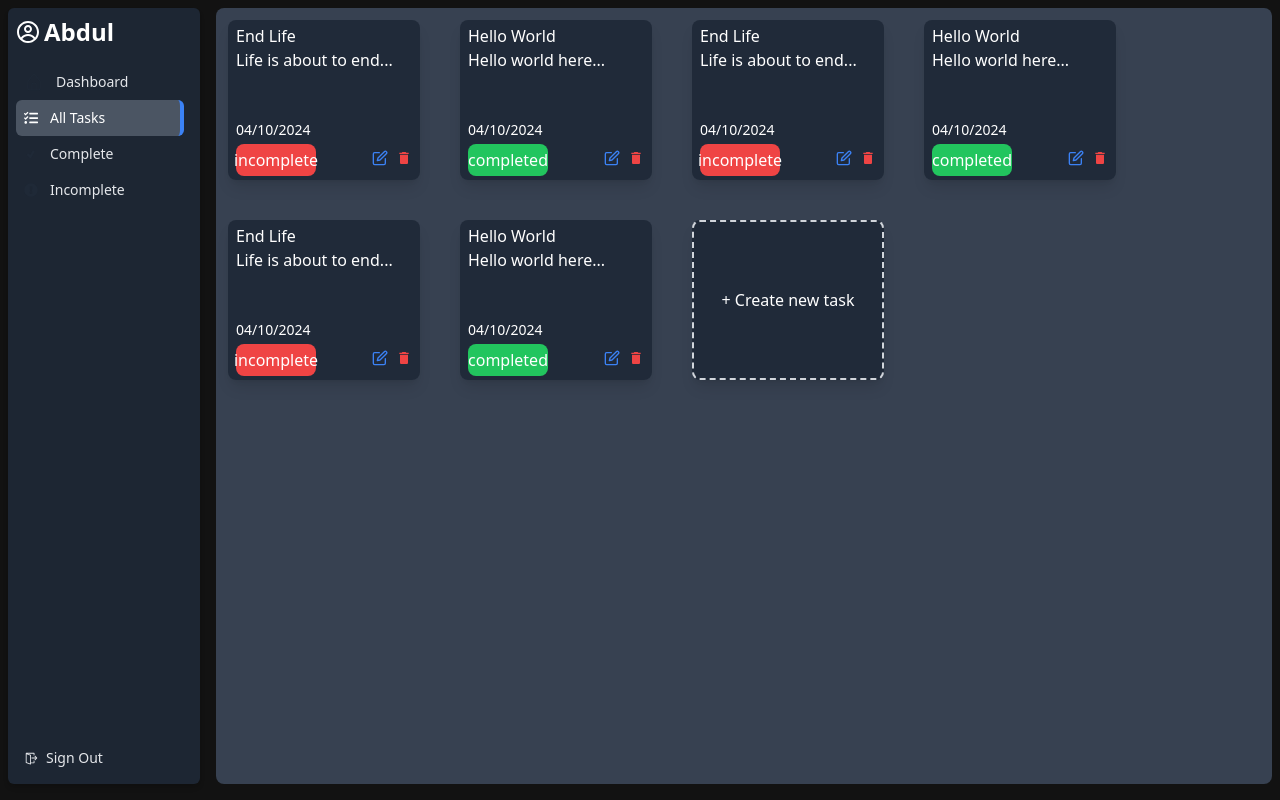
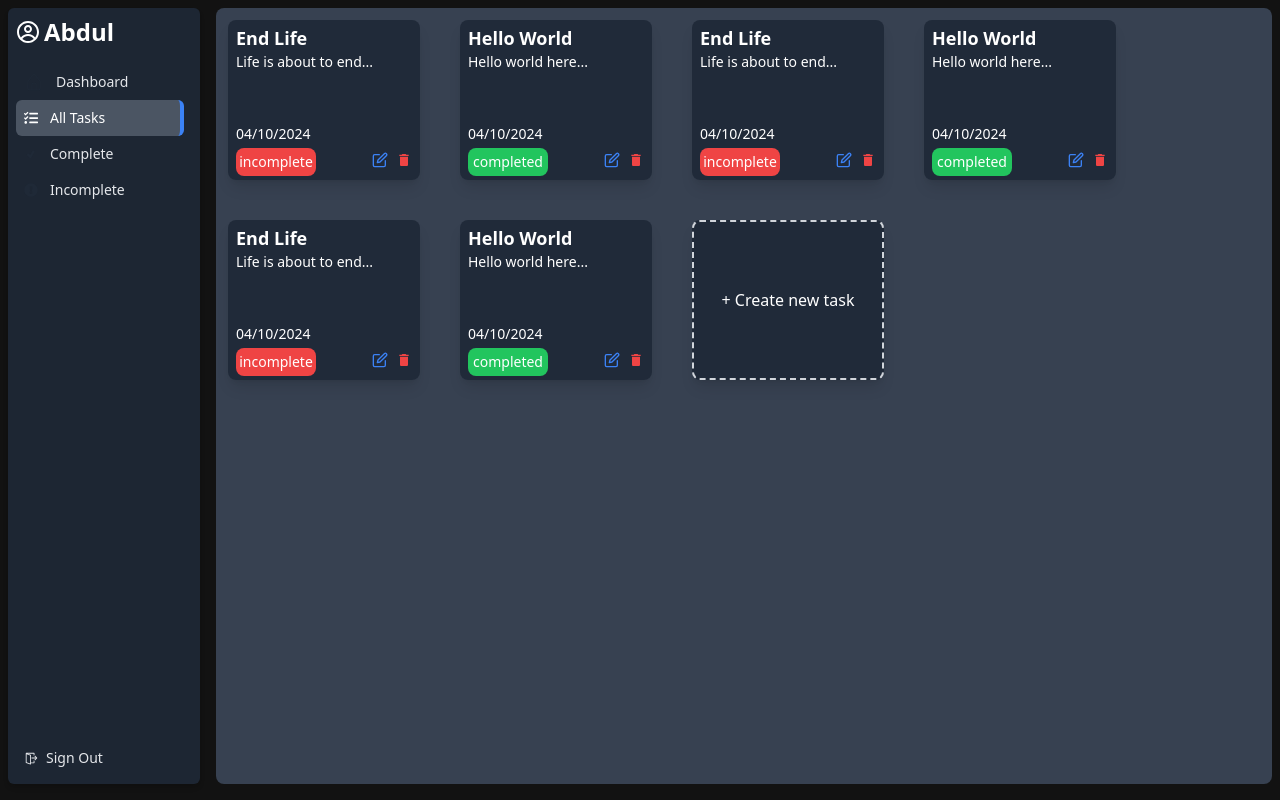
Before and after one commit to AbdulmateenAl/task_manager_frontend, a Next.js app: page /all_tasks in a window 1280 px wide. Built offline with nearby package versions, Linux system fonts and the light colour scheme.

Commit message:
added some reusable utilities classes

```diff
--- a/src/app/globals.css
+++ b/src/app/globals.css
@@ -15,6 +15,12 @@
   .task-cards {
     @apply flex flex-col justify-between px-2 py-1 bg-gray-800 bg-opacity-90 text-white shadow-lg rounded-lg p-3 w-48 h-40 transition hover:scale-105 hover:shadow-xl
   }
+  .task-cards h1 {
+    @apply text-lg font-bold
+  }
+  .task-cards p {
+    @apply text-sm
+  }
   .modal-view{
     @apply fixed inset-0 flex items-center justify-center z-10 bg-black bg-opacity-50
   }
```
